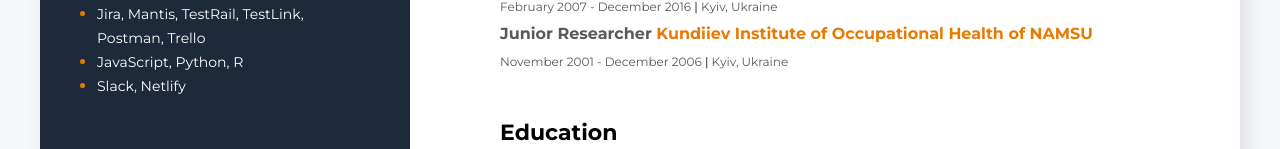
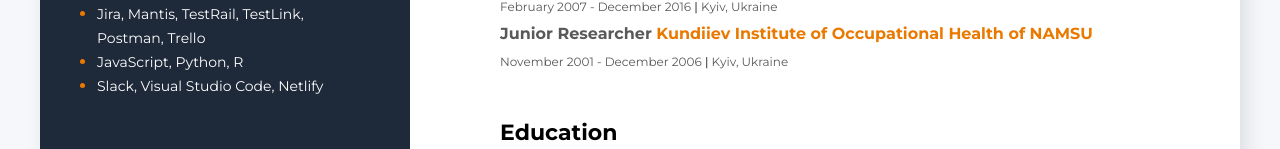
Before and after one commit to OlenaRadchenko/Resume, a plain HTML site: page index.html in a window 1280 px wide. Shown: the part 858-1007 px from the top of the page. Drawn offline with Linux system fonts and the light colour scheme.

Commit message:
Update resume

```diff
--- a/index.html
+++ b/index.html
@@ -154,7 +154,7 @@
                     <li><span class="skills-text">XML, XSLT, JSON</span></li>
                     <li><span class="skills-text">Jira, Mantis, TestRail, TestLink, Postman, Trello</span></li>
                     <li><span class="skills-text">JavaScript, Python, R</span></li>
-                    <li><span class="skills-text">Slack, Netlify</span></li>
+                    <li><span class="skills-text">Slack, Visual Studio Code, Netlify</span></li>
                 </ul>
             </div>
             <!-- Soft  Skills section-->
```
